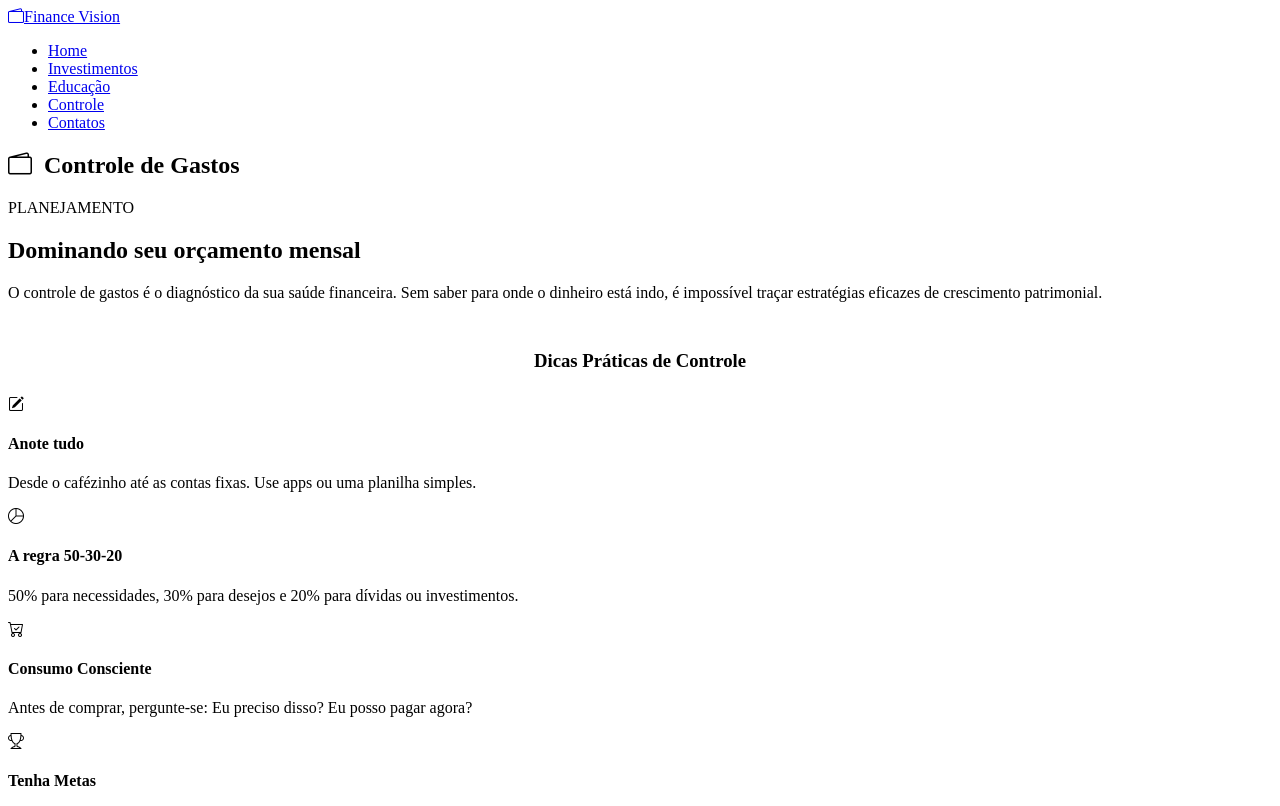
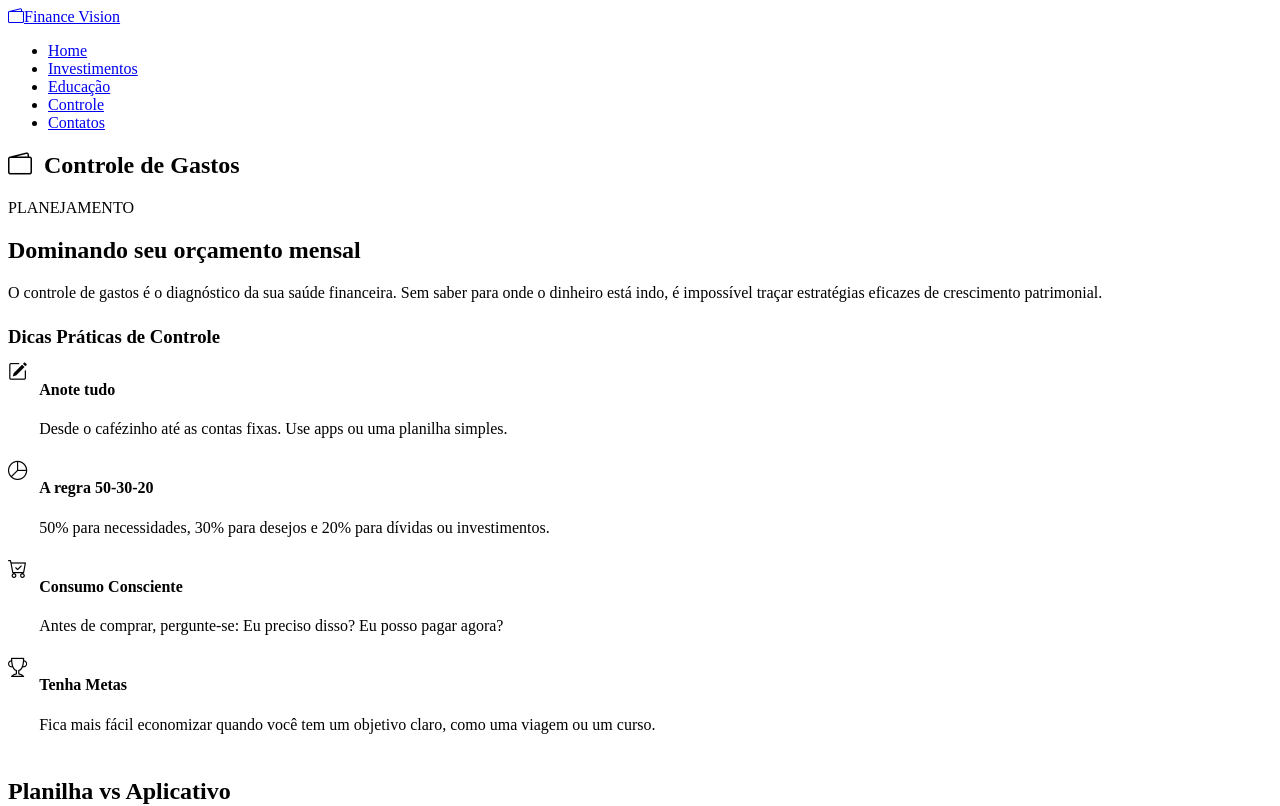
Before and after one commit to lucas-cristian/finance-vision, a React (Vite) app: page /controle-de-gastos in a window 1280 px wide. Shown: the top 806 px of the page. Built offline with nearby package versions, Linux system fonts and the light colour scheme; the HTML template or start-up script is replaced by a standard one.

Commit message:
feat: ajusta estilo e formatação das dicas na página de Controle de Gastos

```diff
--- a/src/pages/ControleGastos.jsx
+++ b/src/pages/ControleGastos.jsx
@@ -2,10 +2,10 @@ import SectionTitle from '../components/SectionTitle';
 
 export default function ControleGastos() {
   const tips = [
-    { icon: <i className="bi bi-pencil-square" style={{ color: 'var(--color-accent)' }}></i>, title: "Anote tudo", desc: "Desde o cafézinho até as contas fixas. Use apps ou uma planilha simples." },
-    { icon: <i className="bi bi-pie-chart" style={{ color: 'var(--color-accent)' }}></i>, title: "A regra 50-30-20", desc: "50% para necessidades, 30% para desejos e 20% para dívidas ou investimentos." },
-    { icon: <i className="bi bi-cart-check" style={{ color: 'var(--color-accent)' }}></i>, title: "Consumo Consciente", desc: "Antes de comprar, pergunte-se: Eu preciso disso? Eu posso pagar agora?" },
-    { icon: <i className="bi bi-trophy" style={{ color: 'var(--color-accent)' }}></i>, title: "Tenha Metas", desc: "Fica mais fácil economizar quando você tem um objetivo claro, como uma viagem ou um curso." }
+    { icon: <i className="bi bi-pencil-square" style={{ color: 'var(--color-accent)', fontSize: '1.2rem' }}></i>, title: "Anote tudo", desc: "Desde o cafézinho até as contas fixas. Use apps ou uma planilha simples." },
+    { icon: <i className="bi bi-pie-chart" style={{ color: 'var(--color-accent)', fontSize: '1.2rem' }}></i>, title: "A regra 50-30-20", desc: "50% para necessidades, 30% para desejos e 20% para dívidas ou investimentos." },
+    { icon: <i className="bi bi-cart-check" style={{ color: 'var(--color-accent)', fontSize: '1.2rem' }}></i>, title: "Consumo Consciente", desc: "Antes de comprar, pergunte-se: Eu preciso disso? Eu posso pagar agora?" },
+    { icon: <i className="bi bi-trophy" style={{ color: 'var(--color-accent)', fontSize: '1.2rem' }}></i>, title: "Tenha Metas", desc: "Fica mais fácil economizar quando você tem um objetivo claro, como uma viagem ou um curso." }
   ];
 
   return (
@@ -32,22 +32,22 @@ export default function ControleGastos() {
               é impossível traçar estratégias eficazes de crescimento patrimonial.
             </p>
 
-            <div style={{ marginTop: '3rem' }}>
-              <h3 style={{ color: 'var(--color-primary)', marginBottom: '1.5rem', textAlign: 'center' }}>Dicas Práticas de Controle</h3>
+            <div style={{ marginTop: '1.5rem' }}>
+              <h3 style={{ color: 'var(--color-primary)', marginBottom: '0.75rem', textAlign: 'left' }}>Dicas Práticas de Controle</h3>
               <div className="tips-list">
                 {tips.map((tip, index) => (
-                  <div key={index} className="tip-item">
-                    <div className="tip-item__icon">{tip.icon}</div>
+                  <div key={index} className="tip-item" style={{ display: 'flex', alignItems: 'flex-start', gap: '0.75rem' }}>
+                    <div className="tip-item__icon" style={{ marginTop: '0.15rem' }}>{tip.icon}</div>
                     <div>
                       <h4 className="tip-item__title">{tip.title}</h4>
-                      <p className="tip-item__desc">{tip.desc}</p>
+                      <p className="tip-item__desc" style={{ marginBottom: '1.25rem' }}>{tip.desc}</p>
                     </div>
                   </div>
                 ))}
               </div>
             </div>
 
-            <h2 style={{ marginTop: '3rem' }}>Planilha vs Aplicativo</h2>
+            <h2 style={{ marginTop: '1.5rem' }}>Planilha vs Aplicativo</h2>
             <p>
               Não existe a ferramenta perfeita, existe a ferramenta que você usa. Para alguns, uma planilha de Excel
               permite maior personalização. Para outros, a praticidade de um app que sincroniza com o banco é o diferencial.
```
